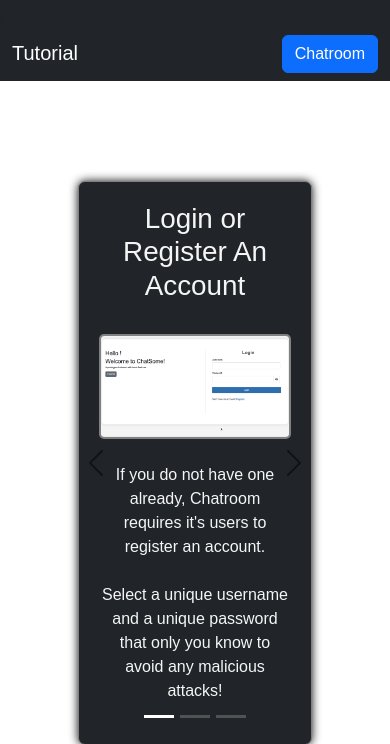
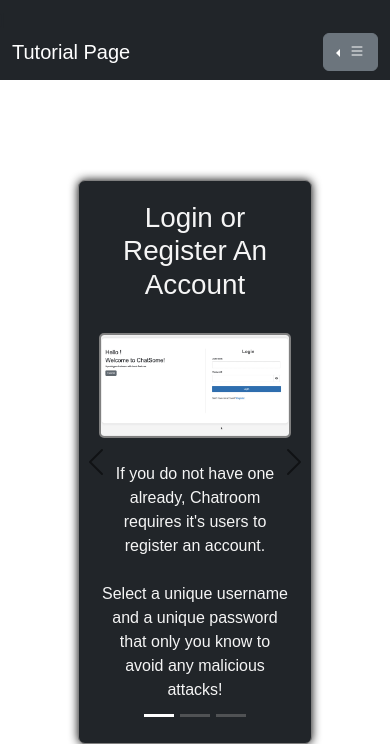
Before and after one commit to CelynChew/CITS3403, a Flask app: page /tutorial-m in a window 390 px wide. Shown: the top 744 px of the page. Run offline with Flask 3, Linux system fonts and the light colour scheme.

Commit message:
Changed NavBar for Tutorial Mobile to Contain a Dropdown Menu

```diff
--- a/app/static/css/tutorial.css
+++ b/app/static/css/tutorial.css
@@ -13,6 +13,7 @@ h5 {
 img {
     border: 2px solid grey;
     border-radius: 5px;
+    height: auto;
     }
 
 .carousel {
--- a/app/templates/tutorial-m.html
+++ b/app/templates/tutorial-m.html
@@ -12,31 +12,24 @@
 </head>
 <body>
 
-<nav class ="navbar navbar-expand-lg navbar-dark bg-dark">]
-    <div class ="container-fluid">
+    <!-- Dropdown Menu for Buttons -->
+    <nav class ="navbar navbar-expand-lg navbar-dark bg-dark">]
 
-    <p class="navbar-brand" style="color: white; margin: 0;">Tutorial</p>
+        <div class ="container-fluid">
+            <p class="navbar-brand" style="color: white; margin: 0;">Tutorial Page</p>
 
+            <div class="btn-group dropstart">
+                <button type="button" class="btn btn-secondary dropdown-toggle" data-bs-toggle="dropdown" aria-expanded="false">
+                <i class="bi bi-list"></i>
+                </button>
+                <ul class="dropdown-menu">
+                  <li><a class="dropdown-item" href="/chatroom">Chatroom</a></li>
+                  <li><a class="dropdown-item" href="/">Login / Logout</a></li>
+                </ul>
+              </div>
+      </div>
+      </nav>
 
-
-
-    <ul class="navbar-nav ms-auto">
-        <li class="nav-item">
-        <button class = "btn btn-primary" style="margin-top: 3px;" onclick= chatroomRedirect()>Chatroom</button>
-      </li>
-
-    <div class="collapse navbar-collapse" id="navbarNav">
-        <ul class="navbar-nav ms-auto">
-            <!-- Logout Button -->
-            <li class="nav-item">
-            <button class="btn btn-danger" style="margin-top: 3px;" onclick="getLogin()">Login/Logout</button>
-            </li>
-    </ul>
-    </div>
-    </ul>
-    </div>
-
-</nav>
 
 
 <!-- carousel functionality  -->
@@ -89,7 +82,7 @@
 
         // Function to check if Tutorial is in Mobile Size
         function isMobile() {
-            return window.innerWidth <= 768;
+            return window.innerWidth <= 1000;
         }
 
         let isMobileScreen = isMobile(); // Store initial screen size state
--- a/app/templates/tutorial.html
+++ b/app/templates/tutorial.html
@@ -16,9 +16,10 @@
 
     <p class="navbar-brand" style="color: white; margin: 0;">Welcome to the Tutorial Page</p>
 
+    <!-- Chatroom Redirect -->
     <ul class="navbar-nav ms-auto">
         <li class="nav-item">
-        <button class = "btn btn-primary" style="margin-top: 3px;" onclick= chatroomRedirect()>Chatroom</button>
+        <button class = "btn btn-primary" style="margin-top: 3px; margin-right: 30px;" onclick= chatroomRedirect()>Chatroom</button>
       </li>
 
     <div class="collapse navbar-collapse" id="navbarNav">
@@ -87,7 +88,7 @@
 
     // Function to check if the screen size is small
     function isMobile() {
-            return window.innerWidth <= 768;
+            return window.innerWidth <= 1000;
         }
 
         let isMobileScreen = isMobile(); // Store initial screen size state
```
